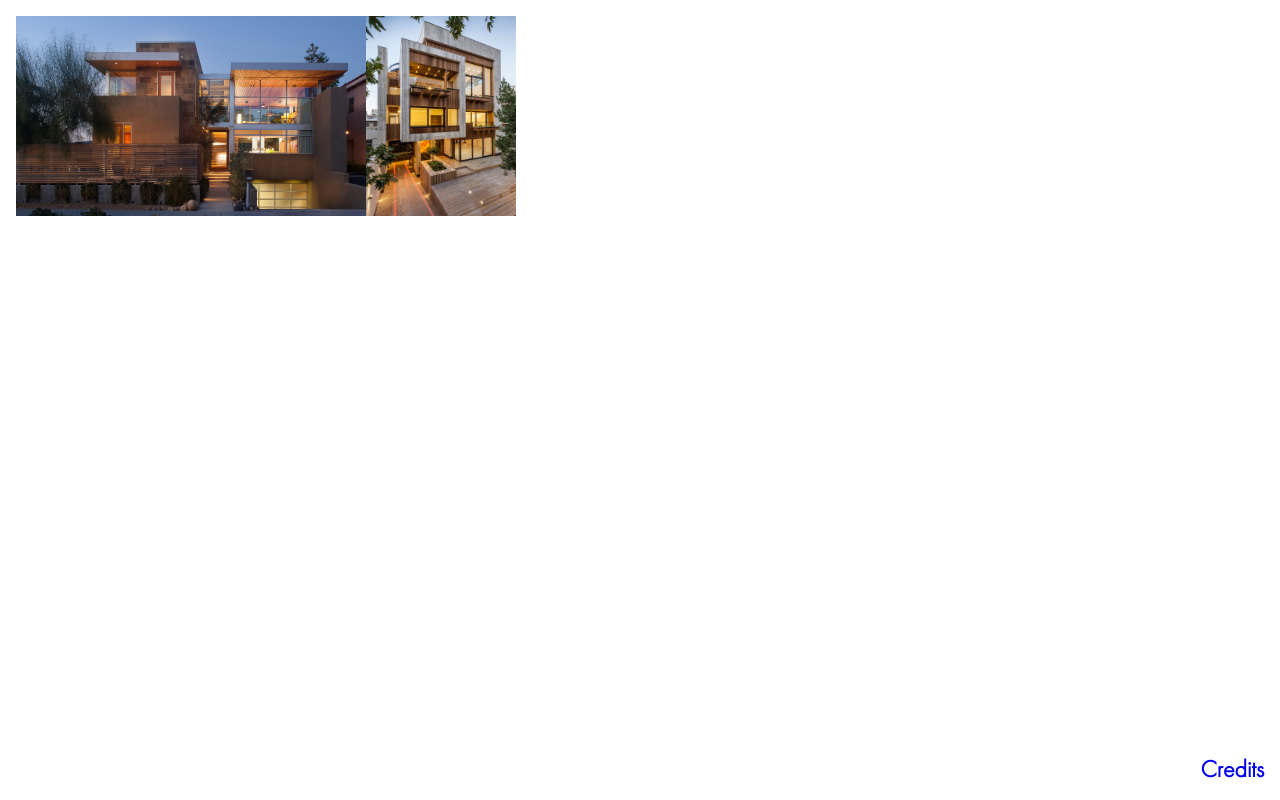
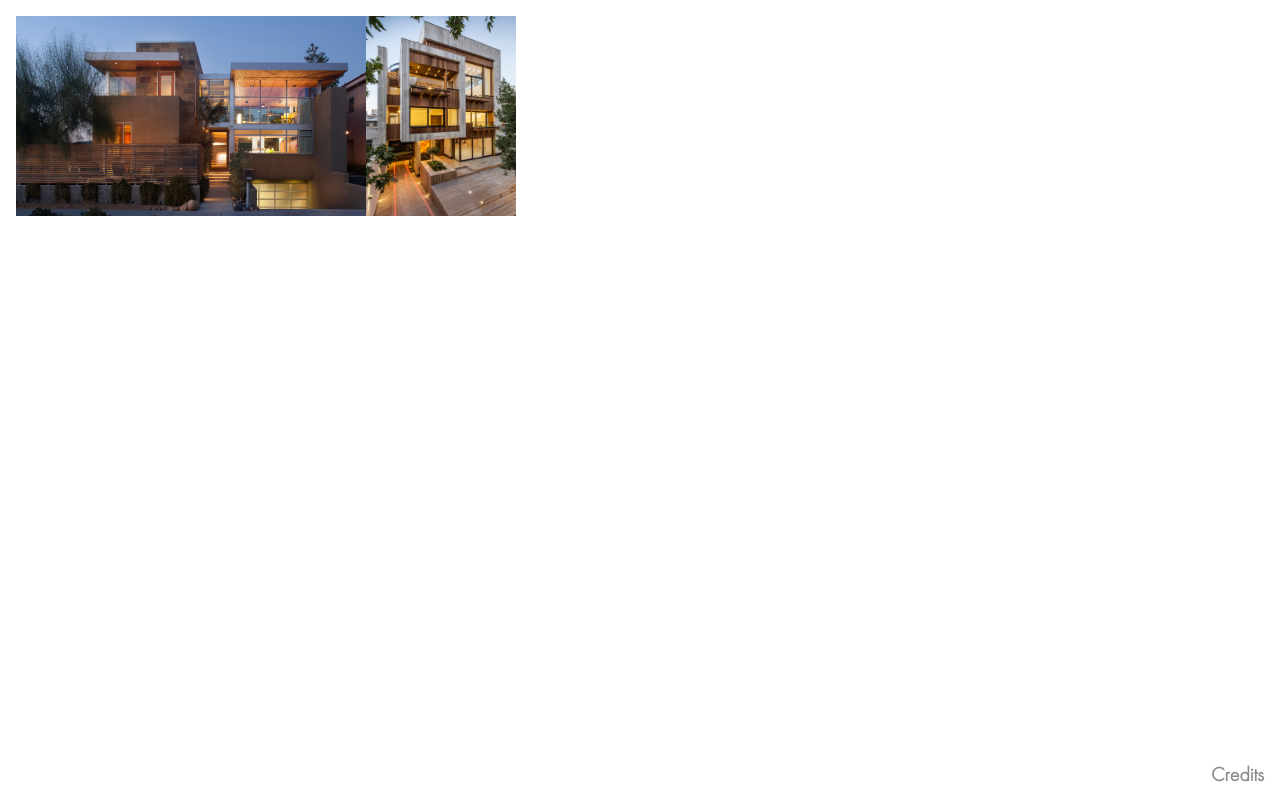
Before and after one commit to abullard/diandra-portfolio, a React (Create React App) app: page / in a window 1280 px wide. Built offline with nearby package versions, Linux system fonts and the light colour scheme; the HTML template or start-up script is replaced by a standard one.

Commit message:
first pass at mui photo grid, added Colors.ts for consistency

```diff
--- a/src/components/PhotographyLink.tsx
+++ b/src/components/PhotographyLink.tsx
@@ -5,6 +5,7 @@ import HOME_PHOTO from "../assets/photos/home.jpeg";
 import HOME_LIGHTENED_PHOTO from "../assets/photos/home_lightened.jpeg";
 import OFFICE_PHOTO from "../assets/photos/office.jpeg";
 import OFFICE_LIGHTENED_PHOTO from "../assets/photos/office_lightened.jpeg";
+import { Colors } from "../utils/Colors";
 
 const PhotographyLink = () => {
   const LINK_TEXT_CAPS = "Photography".toUpperCase();
@@ -63,8 +64,7 @@ const PhotographyLinkTextContainer = styled.div`
 
 const LinkText = styled.h1`
   text-decoration: none;
-  font-family: futura;
-  color: #282c34;
+  color: ${Colors.GRAY};
   font-size: 4rem;
 `;
 
--- a/src/index.css
+++ b/src/index.css
@@ -1,8 +1,6 @@
 body {
   margin: 0;
-  font-family: -apple-system, BlinkMacSystemFont, 'Segoe UI', 'Roboto', 'Oxygen',
-    'Ubuntu', 'Cantarell', 'Fira Sans', 'Droid Sans', 'Helvetica Neue',
-    sans-serif;
+  font-family: futura;
   -webkit-font-smoothing: antialiased;
   -moz-osx-font-smoothing: grayscale;
 }
--- a/src/pages/Credits.tsx
+++ b/src/pages/Credits.tsx
@@ -1,12 +1,13 @@
 import React from "react";
 import { Link } from "react-router-dom";
 import styled from "@emotion/styled";
+import { Colors } from "../utils/Colors";
 
 export const CreditsLink = () => {
   return (
     <Link to="credits" aria-label="go-to-credits">
       <CreditsContainer>
-        <h1>Credits</h1>
+        <CreditsLinkText>Credits</CreditsLinkText>
       </CreditsContainer>
     </Link>
   );
@@ -26,8 +27,15 @@ const CreditsContainer = styled.div`
   padding-right: 1rem;
   right: 0;
   bottom: 0;
-  font-family: futura;
-  font-size: 12px;
+`;
+
+const CreditsLinkText = styled.h1`
+  font-size: 20px;
+  color: ${Colors.LIGHT_GRAY};
+
+  :hover {
+    color: ${Colors.GRAY};
+  }
 `;
 
 export default Credits;
--- a/src/pages/Photography.tsx
+++ b/src/pages/Photography.tsx
@@ -1,9 +1,32 @@
 import React from "react";
+import { ImageList, ImageListItem } from "@mui/material";
+
+export interface photoModel {
+  uri: string;
+  title?: string;
+}
 
 const Photography = () => {
+  const photo1: photoModel = {
+    uri: "",
+    title: "",
+  };
+  const photos: photoModel[] = [photo1];
+
   return (
     <div>
-      <h1>Photography</h1>
+      <ImageList sx={{ width: 500, height: 450 }} cols={3} rowHeight={200}>
+        {photos.map((photo: photoModel) => (
+          <ImageListItem key={photo.uri}>
+            <img
+              src={`${photo.uri}`}
+              srcSet={`${photo.uri}`}
+              alt={photo.title}
+              loading="lazy"
+            />
+          </ImageListItem>
+        ))}
+      </ImageList>
     </div>
   );
 };
--- /dev/null
+++ b/src/utils/Colors.ts
@@ -0,0 +1,4 @@
+export enum Colors {
+  GRAY = "#282c34",
+  LIGHT_GRAY = "#282c348a",
+}
```
Also changed, not shown: src/utils/test-utils.tsx (renamed from src/test/test-utils.jsx.tsx), 2 other files (tests, documents, lock files or other folders).
